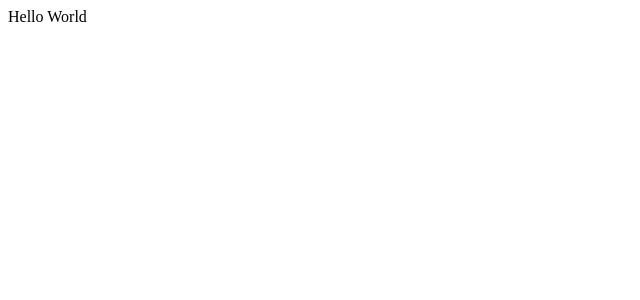
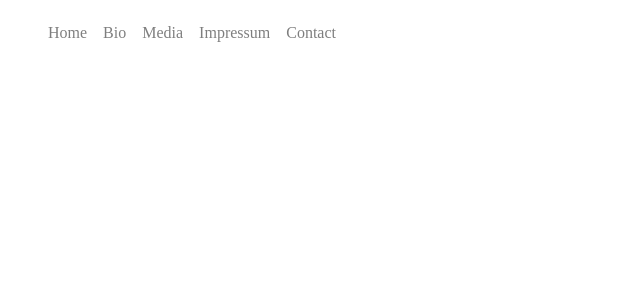
Before and after one commit to LyriCaGitHubber/Blubbermouth, a React app: page / in a window 1280 px wide. Shown: the top 300 px of the page, without its empty margins (0-640 px from the left). Built offline with nearby package versions, Linux system fonts and the light colour scheme.

Commit message:
Create navigation component with included mockdata

```diff
--- a/src/App.tsx
+++ b/src/App.tsx
@@ -1,8 +1,11 @@
 import React from "react";
-import { JsxElement } from "typescript";
+import Navbar from "./Navigation/navbar";
+import Mockdata from "./mockdata";
+
+console.log(Mockdata);
 
 const App = () => {
-  return <div>Hello World</div>;
+  return <Navbar {...Mockdata} />;
 };
 
 export default App;
--- /dev/null
+++ b/src/Navigation/navbar.tsx
@@ -0,0 +1,44 @@
+import React from "react";
+import styled from "styled-components";
+import mockdata from "../mockdata";
+/*
+ * Types
+ */
+
+type NavbarProps = {
+  links: string[];
+};
+
+/*
+ * Stylings
+ */
+const Container = styled.div`
+  background-color: ;
+  opacity: 0.5;
+  width: 100vw;
+  display: flex;
+  flex-direction: row;
+`;
+
+const UnorderedList = styled.ul`
+  list-style-type: none;
+  display: flex;
+  gap: 1em;
+`;
+const Navbar: React.FunctionComponent<NavbarProps> = (props: NavbarProps) => {
+  const { links } = props;
+  console.log(links);
+  return (
+    <Container>
+      <nav>
+        <UnorderedList>
+          {links.map((link) => (
+            <li>{link}</li>
+          ))}
+        </UnorderedList>
+      </nav>
+    </Container>
+  );
+};
+
+export default Navbar;
--- /dev/null
+++ b/src/mockdata.js
@@ -0,0 +1,4 @@
+const Mockdata = {
+  links: ["Home", "Bio", "Media", "Impressum", "Contact"],
+};
+export default Mockdata;
```
